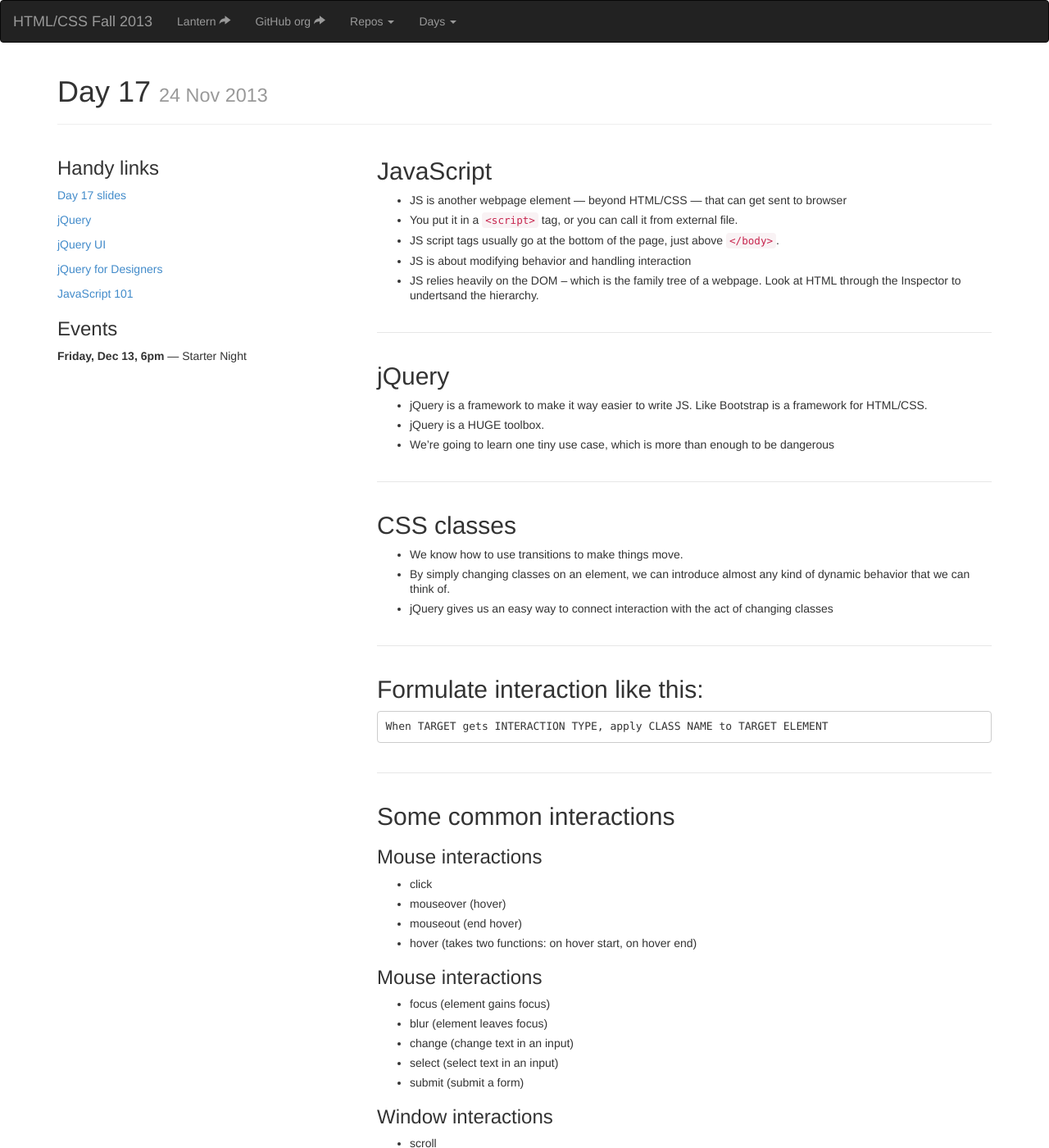
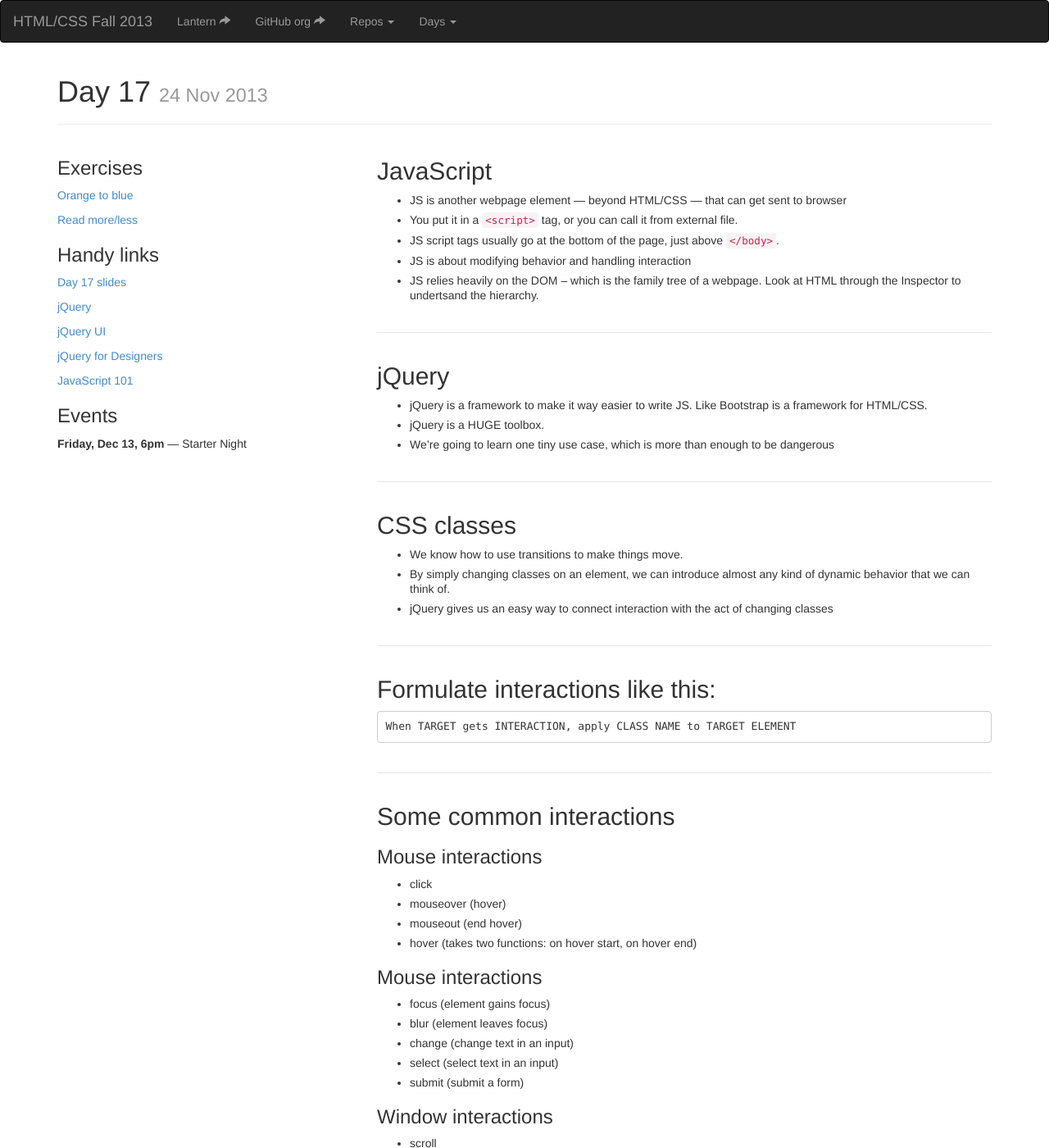
Before and after one commit to tsl-frontend/tsl-frontend.github.io, a Jekyll site: the page built from _posts/2013-11-24-17.md, in a window 1280 px wide and 1400 px high. Shown: the whole window at 82% size. Built offline with Jekyll 4.4.1, drawn with Linux system fonts in a browser that asks for light colours; nearby versions of some CDN libraries; Markdown is read by kramdown in place of the engine named in the settings.

Commit message:
Exercises.

````diff
--- a/_posts/2013-11-24-17.md
+++ b/_posts/2013-11-24-17.md
@@ -6,6 +6,9 @@ topics:
     - jQuery
 events:
     - "**Friday, Dec 13, 6pm** — Starter Night"
+exercises:
+    - "[Orange to blue](http://jsbin.com/AqulAMU/1/edit)"
+    - "[Read more/less](http://jsbin.com/opOZemEv/2/edit)"
 links:
     - "[Day 17 slides](http://slid.es/santheo/day-17)"
     - "[jQuery](http://jquery.com/)"
@@ -15,6 +18,11 @@ links:
 screencasts:
 homework:
 ---
+
+{% comment %}
+a1: http://jsbin.com/uvukuxUW/1/edit
+a2: http://jsbin.com/igayulu/2/edit
+{% endcomment %}
 
 ## JavaScript
 
@@ -36,10 +44,10 @@ homework:
 - By simply changing classes on an element, we can introduce almost any kind of dynamic behavior that we can think of.
 - jQuery gives us an easy way to connect interaction with the act of changing classes
 
-## Formulate interaction like this:
+## Formulate interactions like this:
 
 ```
-When TARGET gets INTERACTION TYPE, apply CLASS NAME to TARGET ELEMENT
+When TARGET gets INTERACTION, apply CLASS NAME to TARGET ELEMENT
 ```
 
 ## Some common interactions
````
